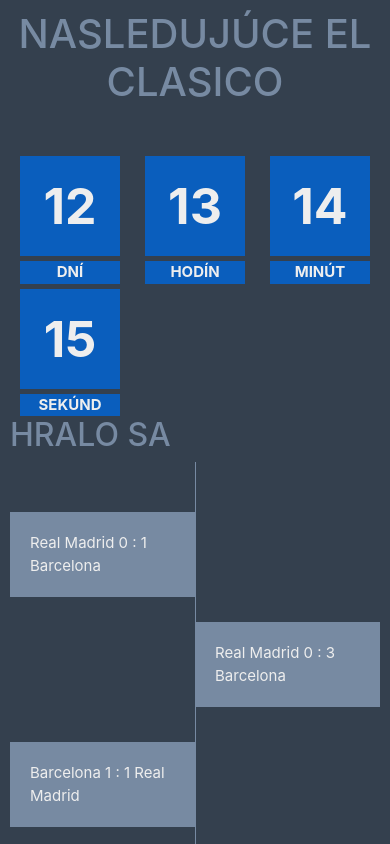
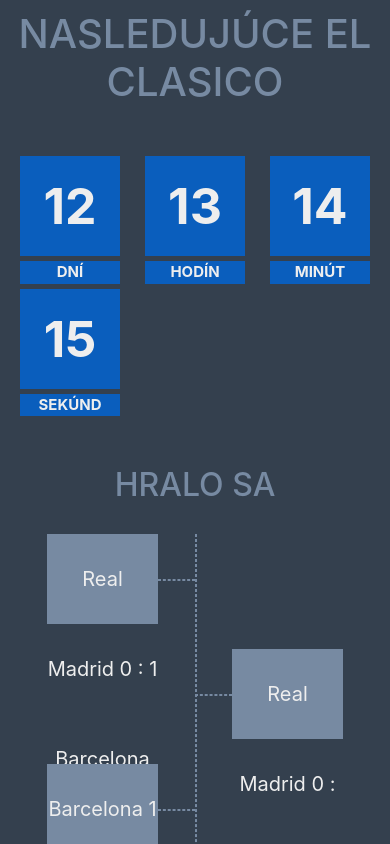
Before and after one commit to tmatyo/elclasico.sk, a React (Create React App) app: page / in a window 390 px wide. Shown: the top 844 px of the page. Built offline with nearby package versions, Linux system fonts and the light colour scheme.

Commit message:
timeline finished, still not responsive

```diff
--- a/src/App.css
+++ b/src/App.css
@@ -8,6 +8,7 @@
 #app h1, #app h2 {
   text-transform: uppercase;
   color: #778aa2;
+  text-align: center;
 }
 
 #app #fixtures, #app #schedules {
--- a/src/Fixtures.css
+++ b/src/Fixtures.css
@@ -1,8 +1,13 @@
+#app #fixtures {
+    margin-top: 50px;
+}
+
 #app #fixtures .timeline {
     display: grid;
     grid-template-columns: 50% 50%;
     grid-auto-rows: 230px;
     position: relative;
+    margin-top: 30px;
 }
 
 #app #fixtures .timeline:before {
@@ -10,30 +15,33 @@
     position: absolute;
     width: 1px;
     height: 100%;
-    background-color: #778aa2;
+    border: 1px dashed #778aa2;
     left: 50%;
 }
 
 #app #fixtures .timeline .timeline-item {
-    margin: 0 auto;
+    display: grid;
+    grid-template-columns: 20% auto 20%;
 }
 
 #app #fixtures .timeline .timeline-item .timeline-fixture {
     background-color: #778aa2;
-    padding: 20px;
+    text-align: center;
+    height: 90px;
+    line-height: 90px;
+    font-size: 20px;
 }
 
-#app #fixtures .timeline .timeline-item .timeline-fixture.odd {
-    margin-top: 50px;
+#app #fixtures .timeline .timeline-item .timeline-fixture.even {
+    margin-top: 115px;
 }
 
-/* #app #fixtures .timeline .timeline-item .timeline-fixture.odd:after {
-    content: "";
-    position: absolute;
-    border-bottom: 1px dashed #778aa2;
-    width: 100px;
-} */
-
-#app #fixtures .timeline .timeline-item .timeline-fixture.even {
+#app #fixtures .timeline .timeline-item .even-line, #app #fixtures .timeline .timeline-item .odd-line {
+    border: 1px dashed #778aa2;
+    height: 1px;
     margin-top: 160px;
 }
+
+#app #fixtures .timeline .timeline-item .odd-line {
+    margin-top: 45px;
+}
--- a/src/Fixtures.js
+++ b/src/Fixtures.js
@@ -23,8 +23,14 @@
 					{this.state.fx.map((row, index) => {
 						return (
 							<div key={index} className="timeline-item" >
+								<div className={index % 2 ? "even-line" : ""}>
+
+								</div>
 								<div className={"timeline-fixture " + (index % 2 ? "even" : "odd")} >
 									<span>{row.home_team}</span> <span>{row.score}</span> <span>{row.away_team}</span>
+								</div>
+								<div className={index % 2 ? "" : "odd-line"}>
+
 								</div>
 							</div>
 						)
```
